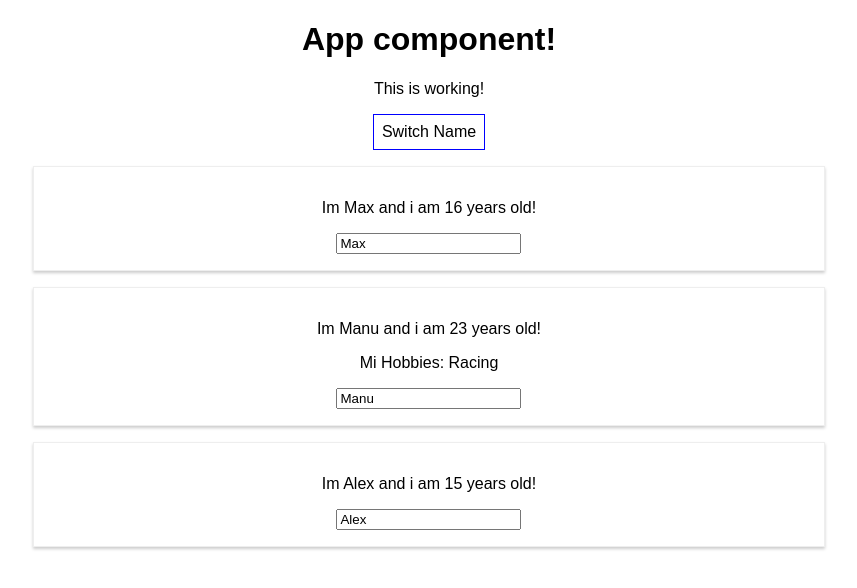
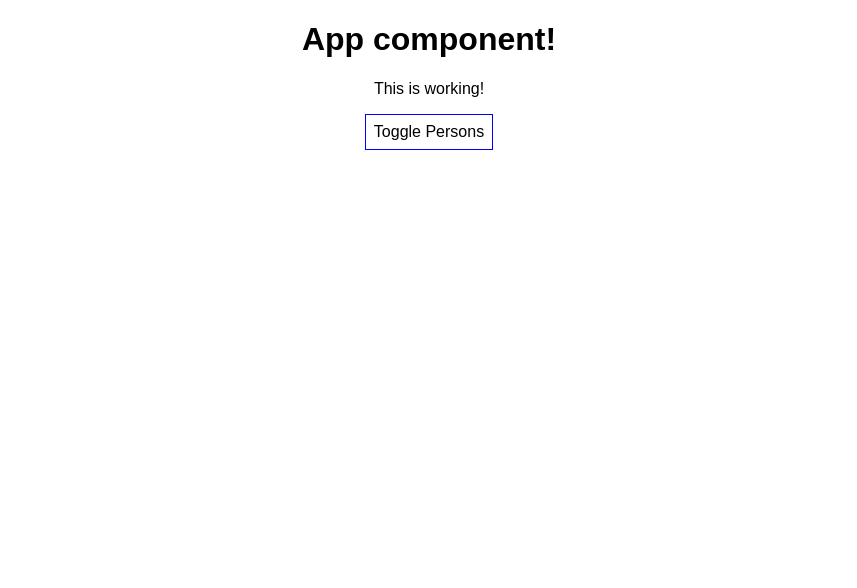
Before and after one commit to EnzoEsper/mreact, a React (Create React App) app: page / in a window 1280 px wide. Shown: the top 588 px of the page, without its empty margins (211-1068 px from the left). Built offline with nearby package versions, Linux system fonts and the light colour scheme.

Commit message:
rendering content conditionally

```diff
--- a/src/App.js
+++ b/src/App.js
@@ -7,7 +7,9 @@
       { name: "Max", age: 16 },
       { name: "Manu", age: 23 },
       { name: "Alex", age: 15 }
-    ]
+    ],
+    otherState: "Another value",
+    showPersons: false
   };
 
   switchNameHandler = name => {
@@ -30,6 +32,12 @@
     });
   };
 
+  togglePersonsHandler = () => {
+    // capturing the showpersons state and toggle its value whenever clicks the button
+    const doesShow = this.state.showPersons;
+    this.setState({ showPersons: !doesShow });
+  };
+
   render() {
     const style = {
       backgroundColor: "white",
@@ -43,11 +51,8 @@
       <div className="App">
         <h1>App component!</h1>
         <p> This is working! </p>
-        <button
-          style={style}
-          onClick={this.switchNameHandler.bind(this, "Maximilian")}
-        >
-          Switch Name
+        <button style={style} onClick={this.togglePersonsHandler}>
+          Toggle Persons
         </button>
         {/*}
         Alterantive way to the button onClick function from above
@@ -55,6 +60,10 @@
           Switch Name
         </button>
         {*/}
+
+        {/*} ternary expression to render the components conditionally{*/}
+        {this.state.showPersons === true ? (
+          <div>
             <Person
               name={this.state.persons[0].name}
               age={this.state.persons[0].age}
@@ -71,6 +80,8 @@
               name={this.state.persons[2].name}
               age={this.state.persons[2].age}
             />
+          </div>
+        ) : null}
       </div>
     );
   }
```
Lines whose indentation alone changed are shown as unchanged.
